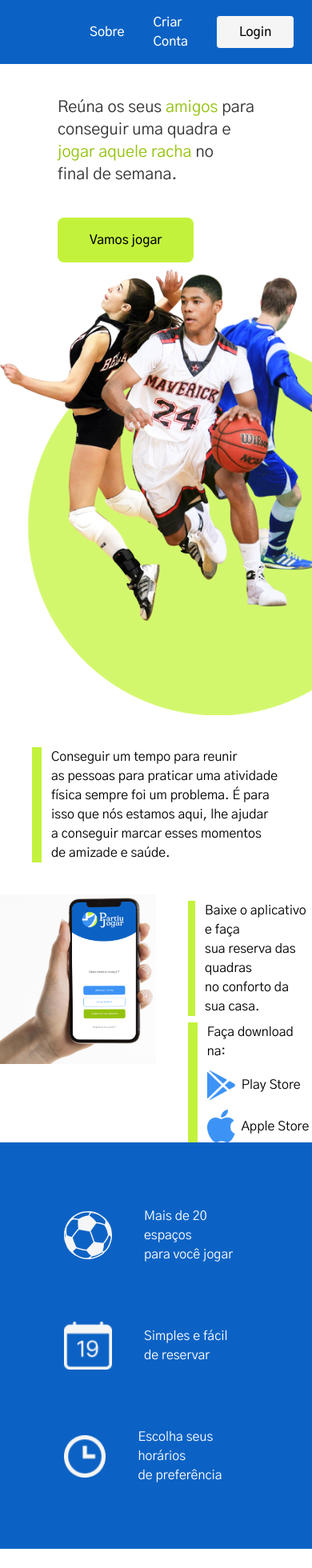
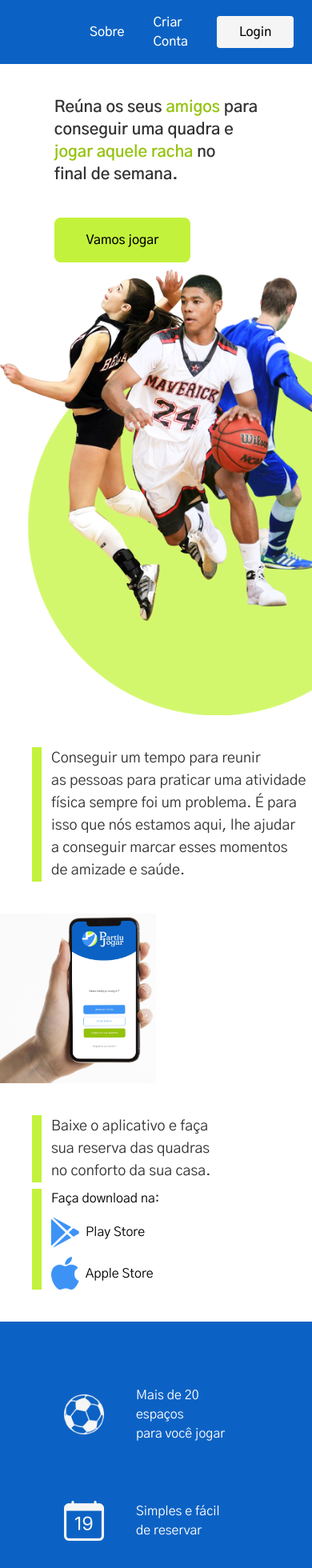
Before and after one commit to GuiMXM/Partiu-Jogar-Front-V-1, a Next.js app in the folder web/: page / in a window 390 px wide. Shown: the top 1960 px of the page at 80% size. Before the commit the page ends 1936 px from the top, so only its background shows below. Built offline with nearby package versions, Linux system fonts and the light colour scheme.

Commit message:
Ajustes na responsividade da tela home

```diff
--- /dev/null
+++ b/web/src/components/DividerText.tsx
@@ -0,0 +1,16 @@
+import { HtmlHTMLAttributes, ReactNode } from "react"
+
+interface TextProps extends HtmlHTMLAttributes<TextProps> {
+    title?: string,
+    children?: ReactNode;
+}
+
+export default function DividerText({ title, children }: TextProps) {
+
+    return (
+        <div className='flex flex-row ml-10 mt-10 gap-3 lg:mt-2'>
+            <div className='w-3 bg-[#C3F23C]'></div>
+            <h1 className="font-[400] text-lg text-[#333333] md:text-xl lg:text-2xl xl:text-3xl">{title ? title : children}</h1>
+        </div>
+    )
+}
--- a/web/src/components/Footer.tsx
+++ b/web/src/components/Footer.tsx
@@ -4,17 +4,17 @@ export default function Footer() {
     return (
         <div className="flex flex-wrap gap-9  bg-[#0C62C4] p-20 justify-between font-[400] text-white text-base lg:text-2xl">
             <div className="flex gap-10 items-center ">
-                <Image height="60px" width="60px" src="/ball.png" />
+                <Image height="50px" width="50px" src="/ball.png" />
                 <span>Mais de 20 espaços<br /> para você jogar</span>
             </div>
             <div className="w-[3px] bg-[#C3F23C]"></div>
             <div className="flex gap-10 items-center ">
-                <Image height="60px" width="60px" src="/calender.png" />
+                <Image height="50px" width="50px" src="/calender.png" />
                 <span>Simples e fácil<br /> de reservar</span>
             </div>
             <div className="w-[3px] bg-[#C3F23C]"></div>
             <div className="flex gap-10 items-center ">
-                <Image height="60px" width="60px" src="/watch.png" />
+                <Image height="50px" width="50px" className="w-[20px] h-[20px]" src="/watch.png" />
                 <span>Escolha seus horários<br /> de preferência</span>
             </div>
         </div>
--- a/web/src/components/Pages/Home/Header1.tsx
+++ b/web/src/components/Pages/Home/Header1.tsx
@@ -1,14 +1,15 @@
 import Image from "next/image";
+import TextXL from "../../TextXL";
 
 export default function Header1() {
     return (
         <div className="">
-            <div className='flex flex-col lg:block lg:h-[70rem] lg:mt-40'>
+            <div className='flex flex-col mt-10 lg:block lg:h-[70rem] lg:mt-40'>
                 <div className=' m-auto lg:absolute lg:ml-10 lg:mt-20'>
-                    <h1 className='flex-none mt-10 font-[400] text-xl text-[#333333] md:text-2xl lg:text-3xl xl:text-4xl '>
+                    <TextXL className='flex-none mt-10'>
                         Reúna os seus <span className=' text-[#93C20C]'>amigos</span> para<br /> conseguir
                         uma quadra e <br /><span className=' inline-block text-[#93C20C]'>jogar aquele racha</span> no<br /> final de semana.
-                    </h1>
+                    </TextXL>
                     <button className='mt-10 md:mt-40 font-[500] bg-[#C3F23C] px-10 py-4 rounded-lg hover:bg-[#afd936] border-none'>
                         Vamos jogar
                     </button>
--- /dev/null
+++ b/web/src/components/TextXL.tsx
@@ -0,0 +1,12 @@
+import { HtmlHTMLAttributes, ReactNode } from "react"
+
+interface TextProps extends HtmlHTMLAttributes<TextProps> {
+    title?: string
+    children?: ReactNode;
+}
+
+export default function TextXL({ title, children }: TextProps) {
+
+    return (
+        <h1 className="font-[600] text-xl text-[#333333] md:text-2xl lg:text-3xl xl:text-4xl">{title ? title: children}</h1>)
+}
--- a/web/src/pages/index.tsx
+++ b/web/src/pages/index.tsx
@@ -1,6 +1,7 @@
 import type { NextPage } from 'next'
 import Head from 'next/head'
 import Image from 'next/image'
+import DividerText from '../components/DividerText'
 import Footer from '../components/Footer'
 import Header1 from '../components/Pages/Home/Header1'
 
@@ -13,26 +14,22 @@ const Home: NextPage = () => {
         </title>
       </Head>
       <Header1 />
-      <div className='flex flex-row ml-10 mt-10 gap-3 lg:mt-2'>
-        <div className='w-3 bg-[#C3F23C]'></div>
-        <h3 className='font-[400] lg:text-2xl '>Conseguir um tempo para reunir <br />as pessoas para praticar uma atividade<br /> física sempre foi um problema. É para<br /> isso que nós estamos aqui, lhe ajudar<br /> a conseguir marcar esses momentos<br /> de amizade e saúde.</h3>
-      </div>
+      <DividerText>
+        Conseguir um tempo para reunir <br />as pessoas para praticar uma atividade<br /> física sempre foi um problema. É para<br /> isso que nós estamos aqui, lhe ajudar<br /> a conseguir marcar esses momentos<br /> de amizade e saúde.
+      </DividerText>
 
-      <div className='flex  flex-row mt-10 lg:mt-56'>
+      <div className='flex flex-col mt-10 md:flex-row lg:mt-56'>
         <div className='flex-1 w-1/2'>
 
           <Image src='/mobile-front-1.png' width='400px' height="450px" layout='responsive' />
         </div>
-        <div className='flex flex-col justify-around flex-1'>
-          <div className='flex flex-row ml-10 mt-2 gap-3'>
-            <div className='w-3 bg-[#C3F23C]'></div>
-            <h3 className='font-[400] text-base md:text-xl lg:text-2xl'>Baixe o aplicativo e faça<br /> sua reserva das quadras<br /> no conforto da sua casa.</h3>
-          </div>
+        <div className='flex flex-col justify-around flex-1 mb-10 md:mb-0'>
+          <DividerText>Baixe o aplicativo e faça<br /> sua reserva das quadras<br /> no conforto da sua casa.</DividerText>
 
-          <div className='flex flex-row ml-10 mt-2 gap-3 '>
+          <div className='flex flex-row ml-10 mt-2 gap-3  '>
             <div className='w-3 bg-[#C3F23C]'></div>
             <div>
-              <h3 className='font-[400] text-base md:text-xl lg:text-2xl'>Faça download na:</h3>
+              <h3 className='font-[400] text-base  sm:text-xl lg:text-2xl'>Faça download na:</h3>
               <div className='flex flex-row items-center gap-2 mt-3'>
                 <Image width="35px" height="40px" src="/play_store.png" />
                 <span className='font-[400] text-base md:text-xl lg:text-2xl'>
@@ -49,7 +46,7 @@ const Home: NextPage = () => {
           </div>
         </div>
       </div>
-      <Footer/>
+      <Footer />
     </>
   )
 }
```
